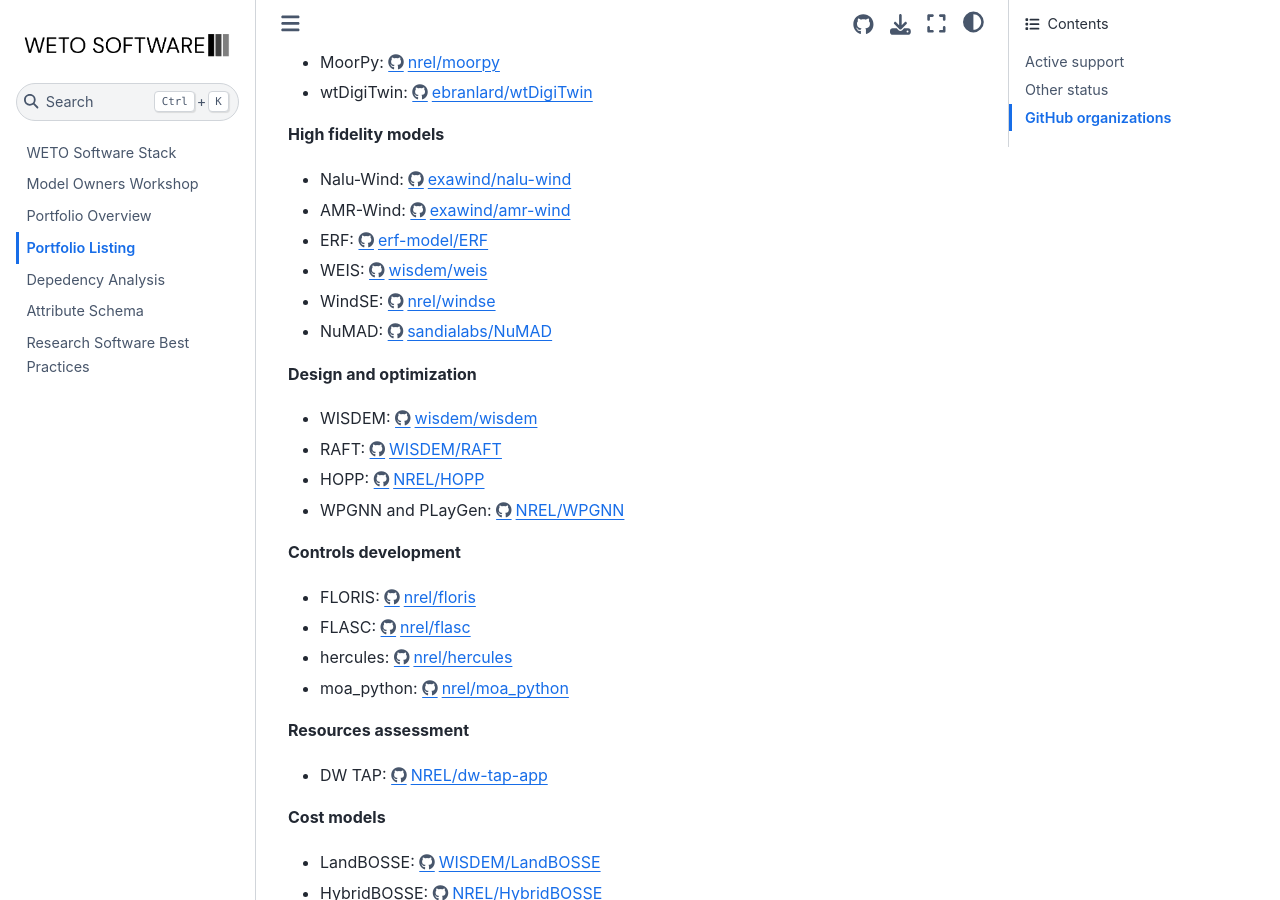
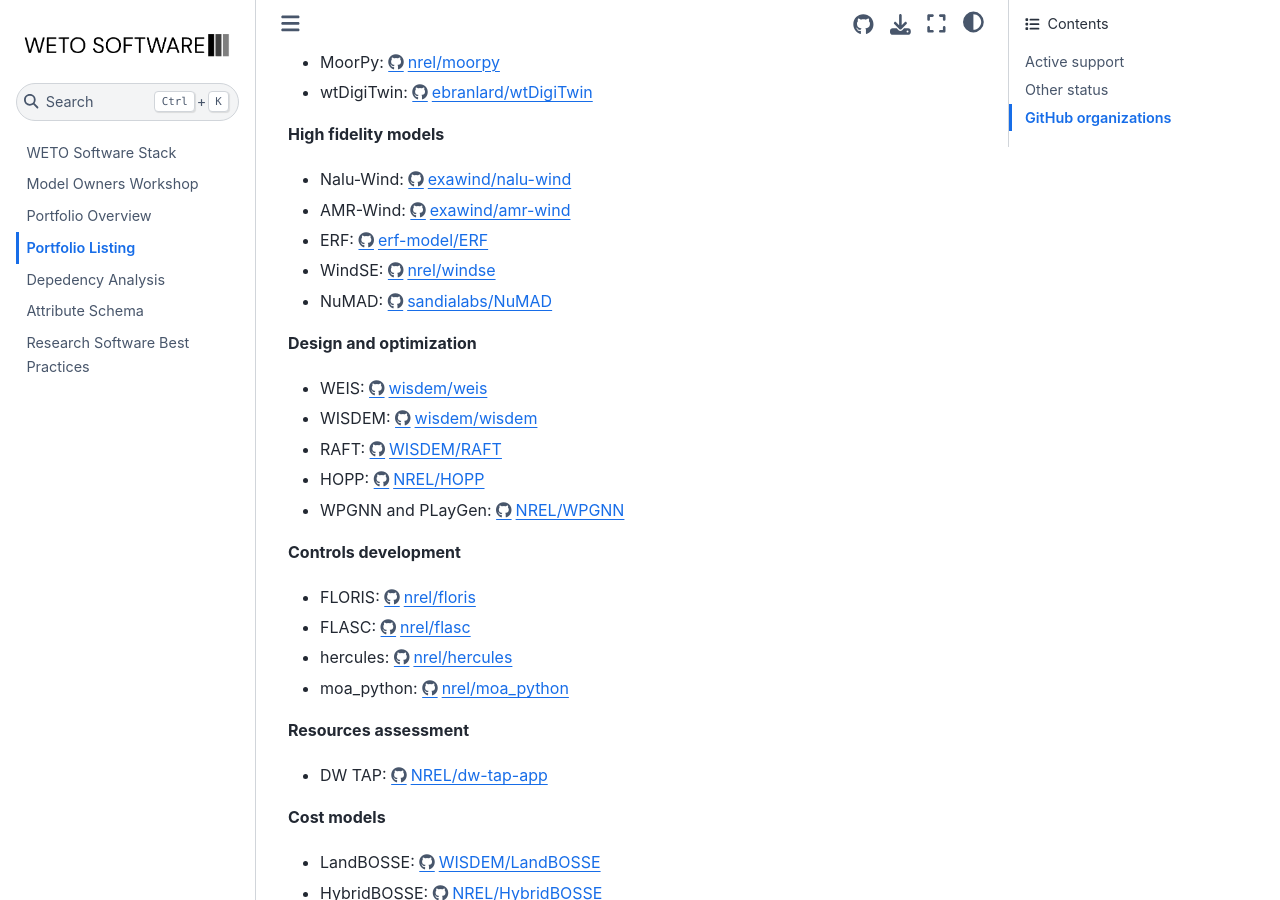
Before and after one commit to NREL/WETOStack, a Jupyter Book: the page built from docs/portfolio_analysis/software_list.md, in a window 1280 px wide and 900 px high, scrolled down 602 px. Built offline with Jupyter Book 1.0.4 settings and Sphinx 7.4.7 and the Sphinx Book theme 1.1.4, drawn with Linux system fonts in a browser that asks for light colours.

Commit message:
Fix WEIS grouping

```diff
--- a/docs/portfolio_analysis/software_list.md
+++ b/docs/portfolio_analysis/software_list.md
@@ -30,11 +30,11 @@
 - Nalu-Wind: https://github.com/exawind/nalu-wind
 - AMR-Wind: https://github.com/exawind/amr-wind
 - ERF: https://github.com/erf-model/ERF
-- WEIS: https://github.com/wisdem/weis
 - WindSE: https://github.com/nrel/windse
 - NuMAD: https://github.com/sandialabs/NuMAD
 
 **Design and optimization**
+- WEIS: https://github.com/wisdem/weis
 - WISDEM: https://github.com/wisdem/wisdem
 - RAFT: https://github.com/WISDEM/RAFT
 - HOPP: https://github.com/NREL/HOPP
```
